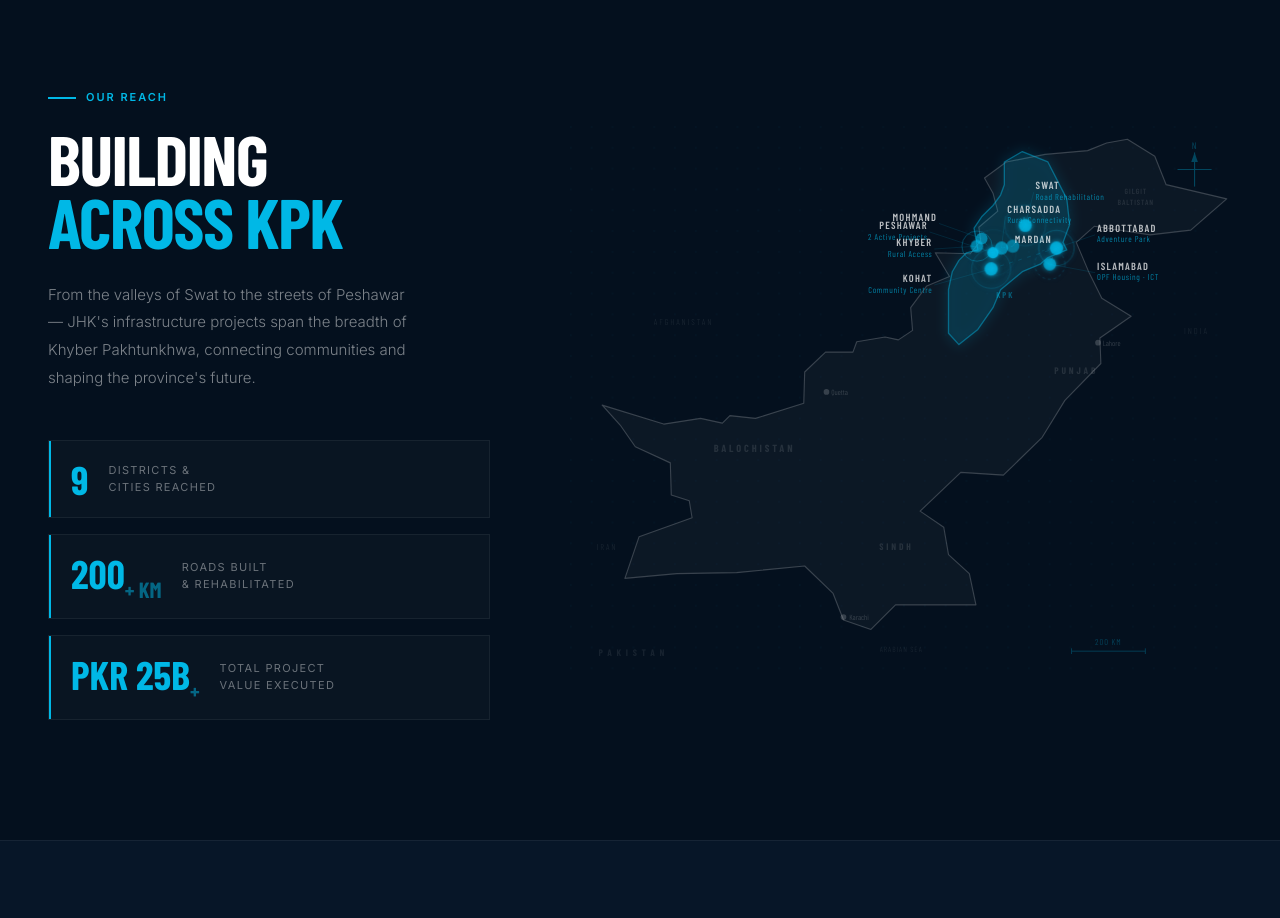
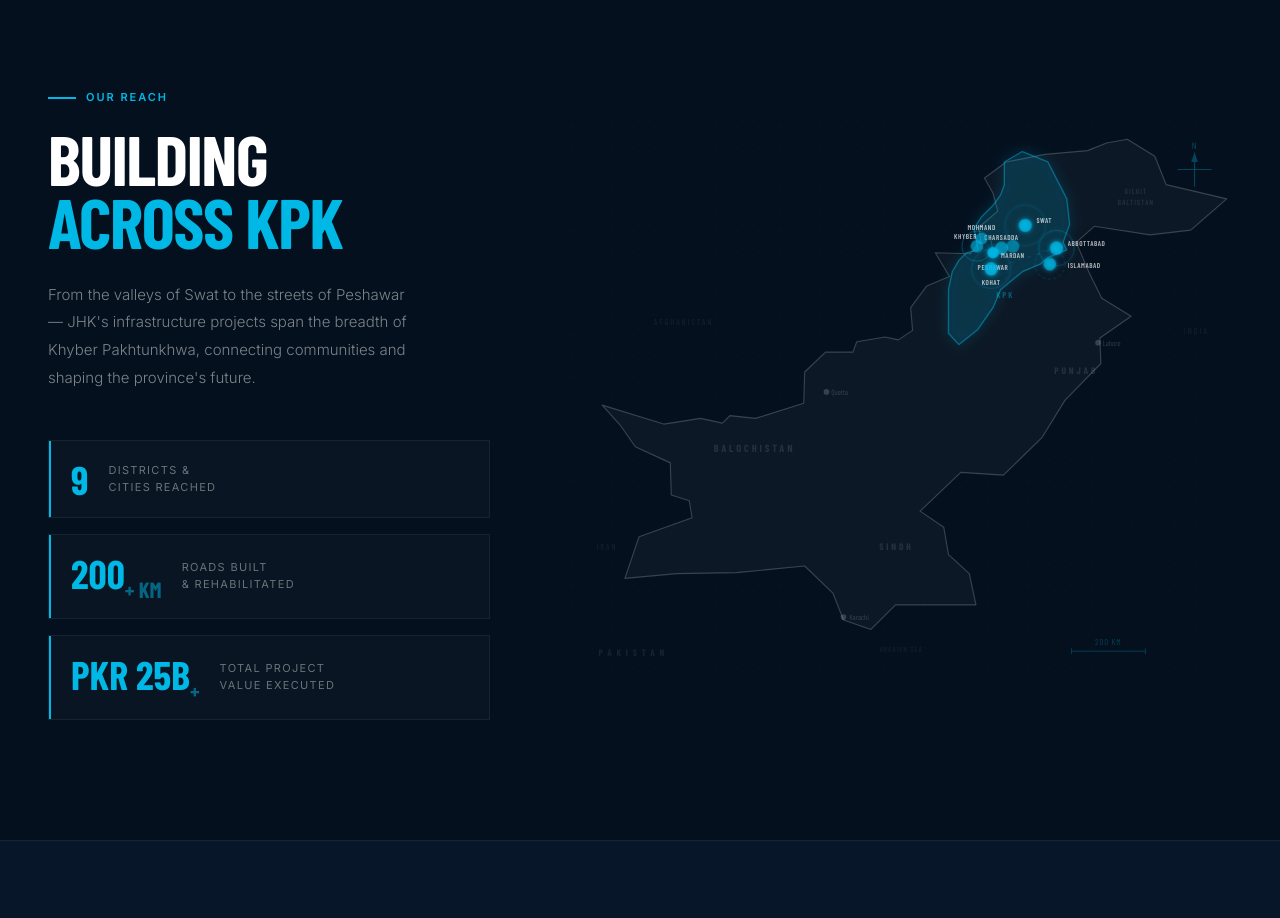
Before and after one commit to syedhassan125/jhk-website, a plain HTML site: page index.html in a window 1280 px wide. Shown: the part 8220-9138 px from the top of the page. Drawn offline with nearby package versions, Linux system fonts and the light colour scheme; a web font is replaced by a local one.

Commit message:
Fix map: remove leader lines, place compact inline city labels on dots

```diff
--- a/index.html
+++ b/index.html
@@ -830,6 +830,7 @@ a, button, .p-card, .gc-card, .val-cell, .nav-btn, .slide-btn { cursor:none; }
 @keyframes cring  { 0%{r:12;opacity:.5} 100%{r:26;opacity:0} }
 .fp-city-lbl { font-family:'Barlow Condensed',sans-serif; font-size:11px; font-weight:600; letter-spacing:.12em; text-transform:uppercase; fill:rgba(255,255,255,0.72); }
 .fp-city-sub { font-family:'Barlow Condensed',sans-serif; font-size:9px; fill:rgba(0,184,230,0.65); letter-spacing:.08em; }
+.fp-city-lbl-sm { font-family:'Barlow Condensed',sans-serif; font-size:7.5px; font-weight:600; letter-spacing:.08em; text-transform:uppercase; fill:rgba(255,255,255,0.70); }
 .fp-conn { stroke:rgba(0,184,230,0.18); stroke-width:1; stroke-dasharray:4 6; fill:none; }
 
   </style>
@@ -1578,76 +1579,60 @@ a, button, .p-card, .gc-card, .val-cell, .nav-btn, .slide-btn { cursor:none; }
             <circle class="city-ring" cx="447" cy="134" r="11" stroke="#00b8e6" stroke-width="1" fill="none"/>
             <circle class="city-pulse" cx="447" cy="134" r="5" fill="#00b8e6"/>
           </g>
-          <!-- leader line to label -->
-          <line x1="447" y1="134" x2="380" y2="112" stroke="rgba(0,184,230,0.2)" stroke-width="0.7"/>
-          <text class="fp-city-lbl" x="378" y="109" text-anchor="end">Peshawar</text>
-          <text class="fp-city-sub" x="378" y="120" text-anchor="end">2 Active Projects</text>
+          <text class="fp-city-lbl-sm" x="447" y="152" text-anchor="middle">PESHAWAR</text>
 
           <!-- Swat/Mingora: 34.772°N, 72.360°E → (481,105) -->
           <g filter="url(#glow)">
             <circle class="city-ring" cx="481" cy="105" r="10" stroke="#00b8e6" stroke-width="1" fill="none" style="animation-delay:.4s"/>
             <circle class="city-pulse" cx="481" cy="105" r="5" fill="#00b8e6" style="animation-delay:.4s"/>
           </g>
-          <line x1="481" y1="105" x2="490" y2="70" stroke="rgba(0,184,230,0.2)" stroke-width="0.7"/>
-          <text class="fp-city-lbl" x="492" y="67">Swat</text>
-          <text class="fp-city-sub" x="492" y="78">Road Rehabilitation</text>
+          <text class="fp-city-lbl-sm" x="493" y="103">SWAT</text>
 
           <!-- Charsadda: 34.149°N, 71.729°E → (456,129) -->
           <g>
             <circle class="city-pulse" cx="456" cy="129" r="4" fill="rgba(0,184,230,0.85)" style="animation-delay:.6s"/>
           </g>
-          <line x1="456" y1="129" x2="460" y2="95" stroke="rgba(0,184,230,0.2)" stroke-width="0.7"/>
-          <text class="fp-city-lbl" x="462" y="92">Charsadda</text>
-          <text class="fp-city-sub" x="462" y="103">Rural Connectivity</text>
+          <text class="fp-city-lbl-sm" x="456" y="120" text-anchor="middle">CHARSADDA</text>
 
           <!-- Mardan: 34.198°N, 72.043°E → (468,127) -->
           <g>
             <circle class="city-pulse" cx="468" cy="127" r="3.5" fill="rgba(0,184,230,0.7)" style="animation-delay:.8s"/>
           </g>
-          <text class="fp-city-lbl" x="470" y="124">Mardan</text>
+          <text class="fp-city-lbl-sm" x="468" y="139" text-anchor="middle">MARDAN</text>
 
           <!-- Khyber/Bara: 34.21°N, 71.07°E → (430,127) -->
           <g>
             <circle class="city-ring" cx="430" cy="127" r="9" stroke="#00b8e6" stroke-width="1" fill="none" style="animation-delay:1s"/>
             <circle class="city-pulse" cx="430" cy="127" r="3.5" fill="rgba(0,184,230,0.8)" style="animation-delay:1s"/>
           </g>
-          <line x1="430" y1="127" x2="385" y2="130" stroke="rgba(0,184,230,0.2)" stroke-width="0.7"/>
-          <text class="fp-city-lbl" x="383" y="127" text-anchor="end">Khyber</text>
-          <text class="fp-city-sub" x="383" y="138" text-anchor="end">Rural Access</text>
+          <text class="fp-city-lbl-sm" x="418" y="119" text-anchor="middle">KHYBER</text>
 
           <!-- Mohmand/Ghalanai: 34.41°N, 71.18°E → (435,119) -->
           <g>
             <circle class="city-pulse" cx="435" cy="119" r="3.5" fill="rgba(0,184,230,0.7)" style="animation-delay:1.2s"/>
           </g>
-          <line x1="435" y1="119" x2="390" y2="103" stroke="rgba(0,184,230,0.2)" stroke-width="0.7"/>
-          <text class="fp-city-lbl" x="388" y="100" text-anchor="end">Mohmand</text>
+          <text class="fp-city-lbl-sm" x="435" y="110" text-anchor="middle">MOHMAND</text>
 
           <!-- Kohat: 33.587°N, 71.443°E → (445,151) -->
           <g filter="url(#glow)">
             <circle class="city-ring" cx="445" cy="151" r="10" stroke="#00b8e6" stroke-width="1" fill="none" style="animation-delay:.5s"/>
             <circle class="city-pulse" cx="445" cy="151" r="5" fill="#00b8e6" style="animation-delay:.5s"/>
           </g>
-          <line x1="445" y1="151" x2="385" y2="168" stroke="rgba(0,184,230,0.2)" stroke-width="0.7"/>
-          <text class="fp-city-lbl" x="383" y="165" text-anchor="end">Kohat</text>
-          <text class="fp-city-sub" x="383" y="176" text-anchor="end">Community Centre</text>
+          <text class="fp-city-lbl-sm" x="445" y="168" text-anchor="middle">KOHAT</text>
 
           <!-- Abbottabad: 34.146°N, 73.222°E → (514,129) -->
           <g filter="url(#glow)">
             <circle class="city-ring" cx="514" cy="129" r="10" stroke="#00b8e6" stroke-width="1" fill="none" style="animation-delay:.7s"/>
             <circle class="city-pulse" cx="514" cy="129" r="5" fill="#00b8e6" style="animation-delay:.7s"/>
           </g>
-          <line x1="514" y1="129" x2="555" y2="115" stroke="rgba(0,184,230,0.2)" stroke-width="0.7"/>
-          <text class="fp-city-lbl" x="557" y="112">Abbottabad</text>
-          <text class="fp-city-sub" x="557" y="123">Adventure Park</text>
+          <text class="fp-city-lbl-sm" x="526" y="127">ABBOTTABAD</text>
 
           <!-- Islamabad: 33.722°N, 73.043°E → (507,146) — outside KPK (ICT) -->
           <g filter="url(#glow)">
             <circle class="city-ring" cx="507" cy="146" r="10" stroke="rgba(0,184,230,0.55)" stroke-width="1" stroke-dasharray="3 3" fill="none" style="animation-delay:1s"/>
             <circle class="city-pulse" cx="507" cy="146" r="5" fill="rgba(0,184,230,0.85)" style="animation-delay:1s"/>
           </g>
-          <line x1="507" y1="146" x2="555" y2="155" stroke="rgba(0,184,230,0.2)" stroke-width="0.7"/>
-          <text class="fp-city-lbl" x="557" y="152">Islamabad</text>
-          <text class="fp-city-sub" x="557" y="163">OPF Housing · ICT</text>
+          <text class="fp-city-lbl-sm" x="526" y="150">ISLAMABAD</text>
 
           <!-- N arrow (top right) -->
           <g opacity="0.32" transform="translate(660,46)">
```
